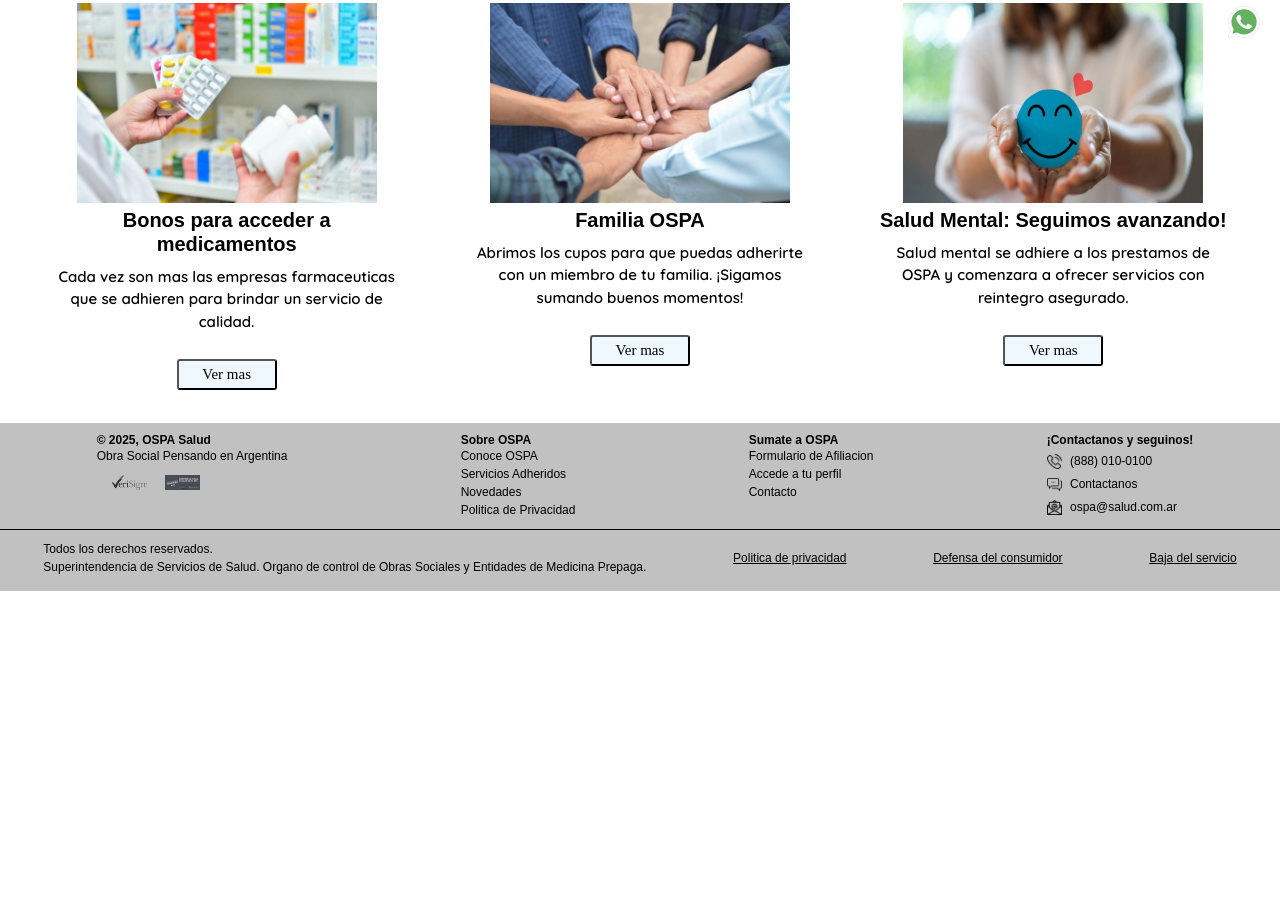
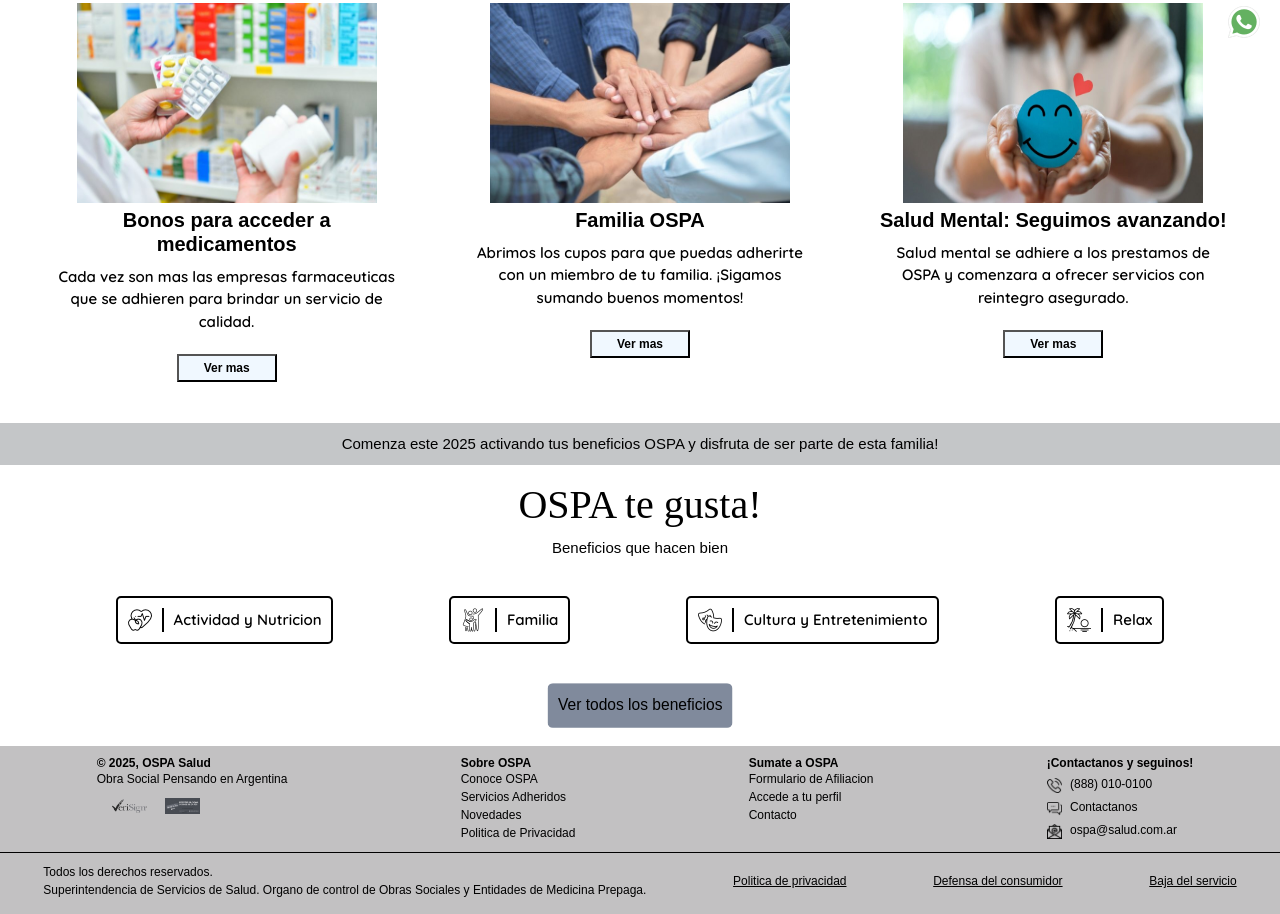
Before and after one commit to taffarelf/PreEntrega2-Taffarel, a website: page index.html in a window 1280 px wide. Shown: the part 742-1656 px from the top of the page. Before the commit the page ends 1333 px from the top, so only its background shows below. Drawn offline with nearby package versions, Linux system fonts and the light colour scheme; a web font is replaced by a local one.

Commit message:
Agregamos nueva seccion en inicio / Estilos nuevos / Aplicamos todo en scss

```diff
--- a/css/style.css
+++ b/css/style.css
@@ -208,7 +208,6 @@
 .novedades div {
     text-align: center;
     color: black;
-    border: 0 solid #7C7C7C;
     width: 350px;
     height: 400px;
 }
@@ -223,7 +222,7 @@
     font-family: "Quicksand", sans-serif;
     font-size: 15px;
     font-weight: 600;
-    padding-bottom: 10px;
+    padding-bottom: 5px;
 }
 
 .novedades div img {
@@ -232,9 +231,85 @@
 }
 
 .novedades div input {
+    font-family: "CalSans", sans-serif;
+    font-size: 12px;
+    font-weight: bolder;
     width: 100px;
+    padding: 3px;
     background-color: aliceblue;
     color: black;
+}
+
+.boton-2:hover {
+    background-color: #878c8f7d;
+    transition: 0.5s;
+}
+
+.activar-beneficios{
+    color: black;
+    background-color: #878c8f7d;
+    text-align: center;
+    padding: 10px;
+}
+.beneficios {
+    color: black;
+    text-align: center;
+    padding-bottom: 20px;
+}
+
+.beneficios h2 {
+    font-family: "Markazi Text", serif;
+    font-size: 40px;
+
+}
+
+.caja-beneficios {
+    display: flex;
+    justify-content: space-evenly;
+    align-items: center;
+    flex-wrap: wrap;
+}
+
+.caja2-beneficios {
+    display: flex;
+    align-items: center;
+    border: 2px solid black;
+    border-radius: 5px;
+    padding: 10px;
+    margin-bottom: 10px;
+    transition: 0.3s;
+}
+.caja2-beneficios:hover{
+    background-color: #878c8f7d;
+}
+
+.caja2-beneficios h3 {
+    font-family: "QuickSand", sans-serif;
+    font-size: 15px;
+    color: black;
+    font-weight: 600;
+    padding-left: 10px;
+}
+
+.caja2-beneficios img {
+    border-right: 2px solid black;
+    padding-right: 10px;
+}
+
+.mas-beneficios {
+    display: flex;
+    justify-content: center;
+    align-items: center;
+    margin: 20px;
+}
+
+.mas-beneficios a {
+    text-decoration: none;
+    color: black;
+    border-radius: 5px;
+    padding: 10px;
+    margin-top: 10px;
+    background-color: #11244788;
 }
 
 .wap {
@@ -582,6 +657,7 @@
 .urgencias {
     display: flex;
     justify-content: space-around;
+    flex-wrap: wrap;
 }
 
 .tarjetas {
--- a/index.html
+++ b/index.html
@@ -4,6 +4,7 @@
 <head>
     <meta charset="UTF-8">
     <meta name="viewport" content="width=device-width, initial-scale=1.0">
+    <link rel="stylesheet" href="https://cdnjs.cloudflare.com/ajax/libs/animate.css/4.1.1/animate.min.css"/>
     <link href="https://cdn.jsdelivr.net/npm/bootstrap@5.3.6/dist/css/bootstrap.min.css" rel="stylesheet"
         integrity="sha384-4Q6Gf2aSP4eDXB8Miphtr37CMZZQ5oXLH2yaXMJ2w8e2ZtHTl7GptT4jmndRuHDT" crossorigin="anonymous">
         <link rel="stylesheet" href="./css/style.css">
@@ -102,24 +103,55 @@
                 <img src="./img/medicamentos.jpg" alt="medicamentos">
                 <h3>Bonos para acceder a medicamentos</h3>
                 <p>Cada vez son mas las empresas farmaceuticas que se adhieren para brindar un servicio de calidad.</p>
-                <input type="button" value="Ver mas" class="boton">
+                <input type="button" value="Ver mas" class="boton-2">
             </div>
             <div>
                 <img src="./img/familiaospa.jpg" alt="familiaospa">
                 <h3>Familia OSPA</h3>
                 <p>Abrimos los cupos para que puedas adherirte con un miembro de tu familia. ¡Sigamos sumando buenos
                     momentos!</p>
-                <input type="button" value="Ver mas" class="boton">
+                <input type="button" value="Ver mas" class="boton-2">
             </div>
             <div>
                 <img src="./img/saludmental.jpg" alt="saludmental">
                 <h3>Salud Mental: Seguimos avanzando!</h3>
                 <p>Salud mental se adhiere a los prestamos de OSPA y comenzara a ofrecer servicios con reintegro
                     asegurado.</p>
-                <input type="button" value="Ver mas" class="boton">
+                <input type="button" value="Ver mas" class="boton-2">
+            </div>
+        </section>
+        <section>
+            <p class="activar-beneficios">Comenza este 2025 activando tus beneficios OSPA y disfruta de ser parte de esta familia!</p>
+            <div class="beneficios">
+                <h2>OSPA te gusta!</h2>
+                <p>Beneficios que hacen bien</p>
+            </div>
+            <div class="caja-beneficios">
+                <div class="caja2-beneficios">
+                    <img src="./img/actividad-nutricion.png" alt="">
+                    <h3>Actividad y Nutricion</h3>
+                </div>
+                <div class="caja2-beneficios">
+                    <img src="./img/familia-icons.png" alt="">
+                    <h3>Familia</h3>
+                </div>
+                <div class="caja2-beneficios">
+                    <img src="./img/cultura-entretenimiento.png" alt="">
+                    <h3>Cultura y Entretenimiento</h3>
+                </div>
+                <div class="caja2-beneficios">
+                    <img src="./img/relax.png" alt="">
+                    <h3>Relax</h3>
+                </div>
+            </div>
+            <div class="mas-beneficios">
+            <a href="paginas/servicios.html" target="_blank" class="animate__animated animate__pulse animate__infinite">Ver todos los beneficios</a>
             </div>
         </section>
     </main>
+    <article>
+        <p></p>
+    </article>
     <div class="wap">
         <a href=""> <img src="./img/whatsapp.png" alt="wap"></a>
     </div>
--- a/scss/_components/_main.scss
+++ b/scss/_components/_main.scss
@@ -74,16 +74,13 @@
 }
 
 .banner {
-    display: flex;
-    justify-content: space-around;
-    flex-wrap: wrap;
+    @include around (flex, space-around, wrap);
     background-color: #878c8f7d;
     padding: 15px;
 }
 
 .servicio {
-    display: flex;
-    align-items: center;
+    @include simple-display (flex, center);
 
     img {
         width: 50px;
@@ -114,9 +111,7 @@
 }
 
 .novedades {
-    display: flex;
-    justify-content: space-around;
-    flex-wrap: wrap;
+    @include around (flex, space-around, wrap);
     align-items: center;
     padding: 20px;
 
@@ -146,10 +141,83 @@
         }
 
         input {
+            font-family: "CalSans", sans-serif;
+            font-size: 12px;
+            font-weight: bolder;
             width: 100px;
+            padding: 3px;
             background-color: aliceblue;
             color: black;
+
+            &:hover {
+                background-color: #878c8f7d;
+                transition: 0.5s;
+            }
         }
+    }
+}
+
+.activar-beneficios {
+    color: black;
+    background-color: #878c8f7d;
+    text-align: center;
+    padding: 10px;
+}
+
+.beneficios {
+    text-align: center;
+
+    h2 {
+        font-family: "Markazi Text", serif;
+        font-size: 40px;
+    }
+}
+
+.caja-beneficios {
+    display: flex;
+    justify-content: space-evenly;
+    align-items: center;
+    flex-wrap: wrap;
+}
+
+.caja2-beneficios {
+    @include simple-display(flex, center);
+    border: 2px solid black;
+    border-radius: 5px;
+    padding: 10px;
+    transition: 0.3s;
+
+    &:hover {
+        background-color: #878c8f7d;
+    }
+
+    img {
+        border-right: 2px solid black;
+        padding-right: 10px;
+    }
+
+    h3 {
+        font-family: "QuickSand", sans-serif;
+        font-size: 15px;
+        color: black;
+        font-weight: 600;
+        padding-left: 10px;
+    }
+}
+
+.mas-beneficios {
+    display: flex;
+    justify-content: center;
+    align-items: center;
+    margin: 20px;
+
+    a {
+        text-decoration: none;
+        color: black;
+        border-radius: 5px;
+        padding: 10px;
+        margin-top: 10px;
+        background-color: #11244788;
     }
 }
 
@@ -286,6 +354,11 @@
     font-family: "Quicksand", sans-serif;
     transition: 1s;
 
+    &:hover {
+        transform: scale(1.3);
+        background-color: #11244788;
+    }
+
     h3 {
         font-size: 15px;
         font-weight: 600;
@@ -302,11 +375,6 @@
         border: 0;
         border-radius: 5px;
     }
-}
-
-.caja2-servicios:hover {
-    transform: scale(1.3);
-    background-color: #11244788;
 }
 
 .servicios-3 {
@@ -342,9 +410,7 @@
 }
 
 .banner-1 {
-    display: flex;
-    justify-content: space-around;
-    flex-wrap: wrap;
+    @include around (flex, space-around, wrap);
     background-color: #878c8f7d;
     padding: 15px;
     margin-top: 28px;
@@ -498,15 +564,12 @@
 }
 
 .urgencias {
-    display: flex;
-    justify-content: space-around;
+    @include around(flex, space-around, wrap);
 }
 
 .tarjetas {
-    display: flex;
-    flex-direction: column;
+    @include display (flex, column, center);
     justify-content: space-evenly;
-    align-items: center;
     background-color: #878c8f7d;
     color: black;
     width: 300px;
```
Also changed, not shown: paginas/servicios.html (+2 -2 lines), scss/_base/_funcionalidades.scss (+9 -0 lines), css/estilos.css, img/actividad-nutricion.png (added), img/cultura-entretenimiento.png (added), img/familia-icons.png (added), img/relax.png (added), 1 other file.
